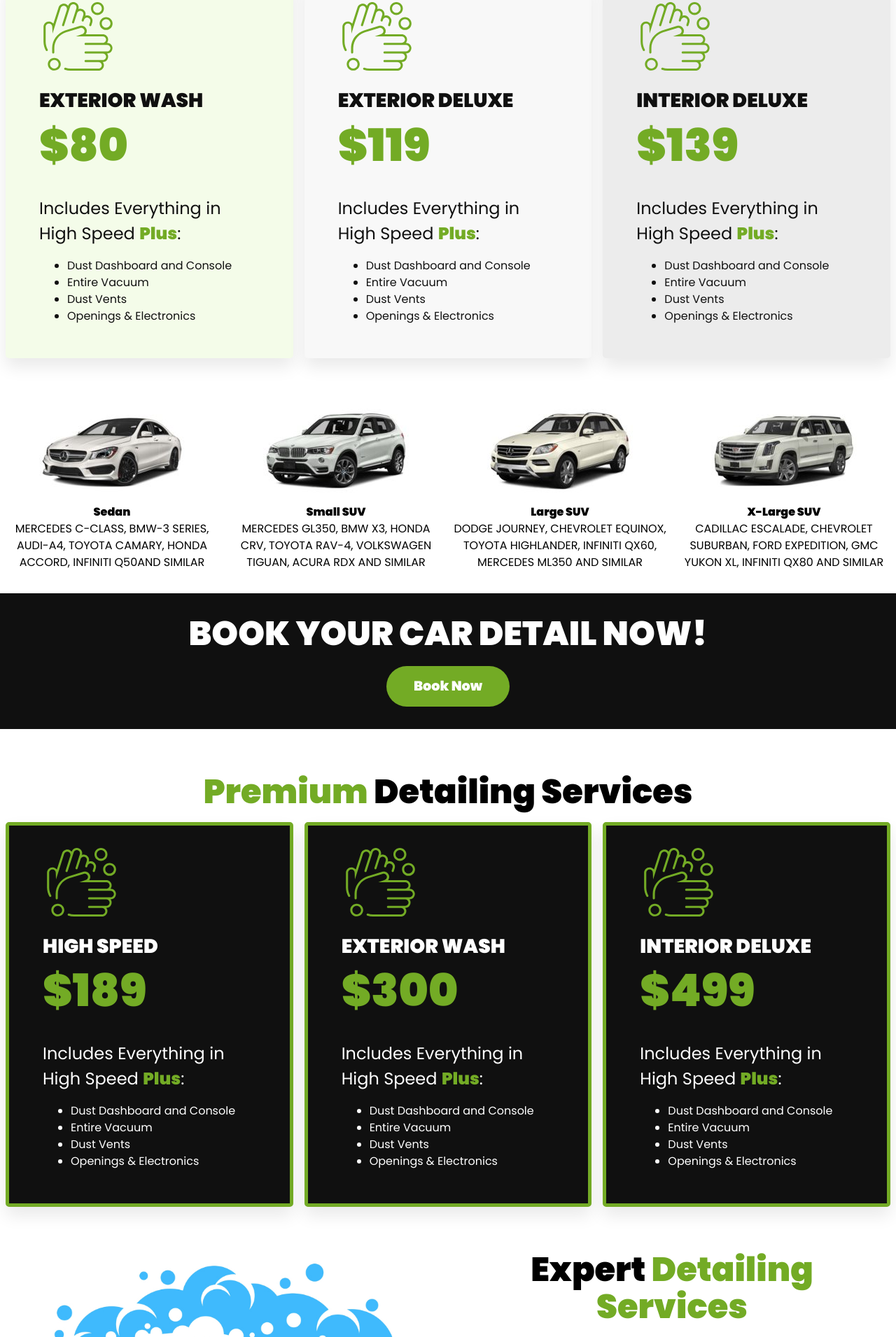
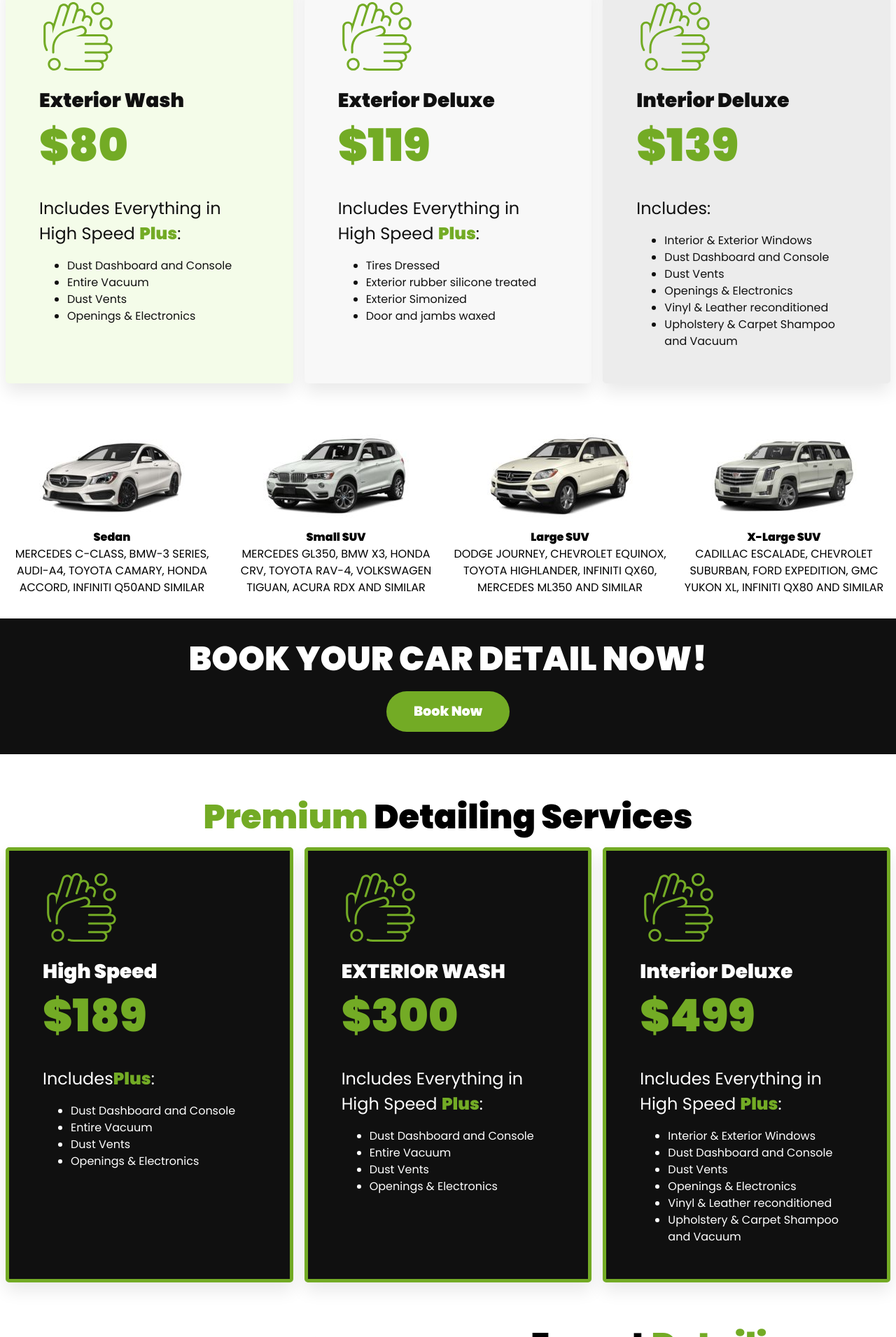
Before and after one commit to patrickkoulalis/carli-detailing, a Next.js app: page /services in a window 1280 px wide. Shown: the part 829-2740 px from the top of the page at 70% size. Built offline with nearby package versions, Linux system fonts and the light colour scheme.

Commit message:
update package includes

```diff
--- a/pages/services.js
+++ b/pages/services.js
@@ -30,7 +30,7 @@
 								<div className="card__icon">
 									<img src={handsBubbles.src} alt="" />
 								</div>
-								<h3>HIGH SPEED</h3>
+								<h3>High Speed</h3>
 								<span className="text-brand font-weight-900 font-size-64">
 									$40
 								</span>
@@ -57,7 +57,7 @@
 							<div className="card__icon">
 								<img src={handsBubbles.src} alt="" />
 							</div>
-							<h3>EXTERIOR WASH</h3>
+							<h3>Exterior Wash</h3>
 							<span className="text-brand font-weight-900 font-size-64">
 								$80
 							</span>
@@ -77,7 +77,7 @@
 							<div className="card__icon">
 								<img src={handsBubbles.src} alt="" />
 							</div>
-							<h3>EXTERIOR DELUXE</h3>
+							<h3>Exterior Deluxe</h3>
 							<span className="text-brand font-weight-900 font-size-64">
 								$119
 							</span>
@@ -86,10 +86,10 @@
 								<span className="text-brand font-weight-900">Plus</span>:
 							</p>
 							<ul>
-								<li>Dust Dashboard and Console</li>
-								<li>Entire Vacuum</li>
-								<li>Dust Vents</li>
-								<li>Openings &amp; Electronics</li>
+								<li>Tires Dressed</li>
+								<li>Exterior rubber silicone treated</li>
+								<li>Exterior Simonized</li>
+								<li>Door and jambs waxed</li>
 							</ul>
 						</div>
 
@@ -97,19 +97,18 @@
 							<div className="card__icon">
 								<img src={handsBubbles.src} alt="" />
 							</div>
-							<h3>INTERIOR DELUXE</h3>
+							<h3>Interior Deluxe</h3>
 							<span className="text-brand font-weight-900 font-size-64">
 								$139
 							</span>
-							<p className="font-size-24">
-								Includes Everything in High Speed{' '}
-								<span className="text-brand font-weight-900">Plus</span>:
-							</p>
+							<p className="font-size-24">Includes:</p>
 							<ul>
+								<li>Interior &amp; Exterior Windows</li>
 								<li>Dust Dashboard and Console</li>
-								<li>Entire Vacuum</li>
 								<li>Dust Vents</li>
 								<li>Openings &amp; Electronics</li>
+								<li>Vinyl &amp; Leather reconditioned</li>
+								<li>Upholstery &amp; Carpet Shampoo and Vacuum</li>
 							</ul>
 						</div>
 					</div>
@@ -173,12 +172,12 @@
 							<div className="card__icon">
 								<img src={handsBubbles.src} alt="" />
 							</div>
-							<h3>HIGH SPEED</h3>
+							<h3>High Speed</h3>
 							<span className="text-brand font-weight-900 font-size-64">
 								$189
 							</span>
 							<p className="font-size-24">
-								Includes Everything in High Speed{' '}
+								Includes
 								<span className="text-brand font-weight-900">Plus</span>:
 							</p>
 							<ul>
@@ -213,7 +212,7 @@
 							<div className="card__icon">
 								<img src={handsBubbles.src} alt="" />
 							</div>
-							<h3>INTERIOR DELUXE</h3>
+							<h3>Interior Deluxe</h3>
 							<span className="text-brand font-weight-900 font-size-64">
 								$499
 							</span>
@@ -222,10 +221,12 @@
 								<span className="text-brand font-weight-900">Plus</span>:
 							</p>
 							<ul>
+								<li>Interior &amp; Exterior Windows</li>
 								<li>Dust Dashboard and Console</li>
-								<li>Entire Vacuum</li>
 								<li>Dust Vents</li>
 								<li>Openings &amp; Electronics</li>
+								<li>Vinyl &amp; Leather reconditioned</li>
+								<li>Upholstery &amp; Carpet Shampoo and Vacuum</li>
 							</ul>
 						</div>
 					</div>
```
Also changed, not shown: pages/index.js (+8 -12 lines).
